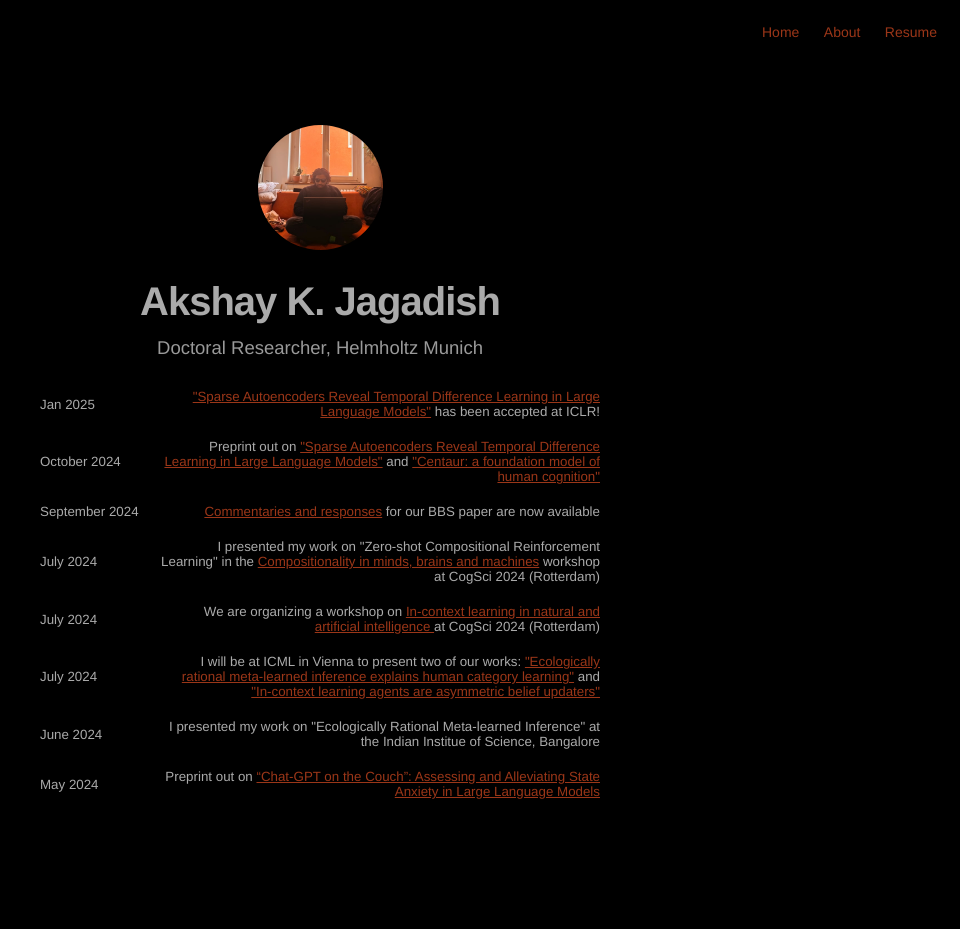
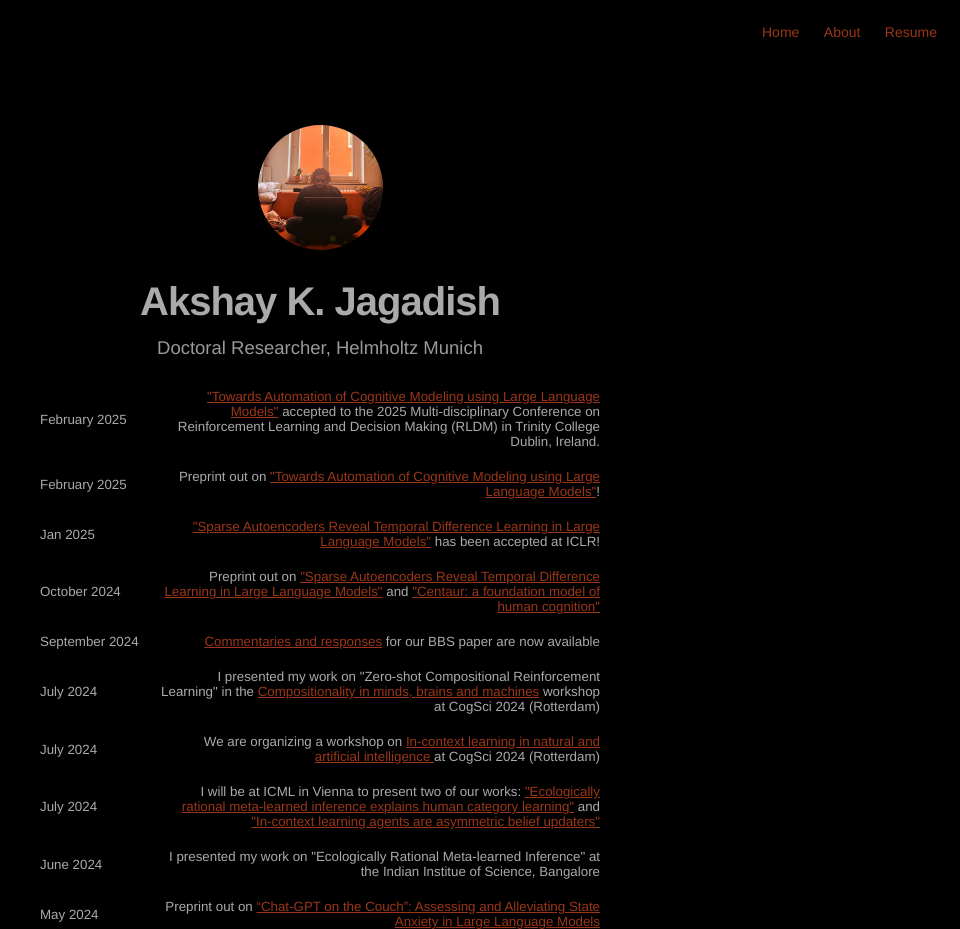
Before and after one commit to akjagadish/akjagadish.github.io, a Jekyll site: the page built from projects.html, in a window 1280 px wide. Shown: the whole page, without its empty margins (320-1280 px from the left). Built offline with Jekyll 4.4.1, drawn with Linux system fonts in a browser that asks for light colours; nearby versions of some CDN libraries; before the commit the page ends 900 px from its top, so only the background shows below that.

Commit message:
Update projects.html

```diff
--- a/projects.html
+++ b/projects.html
@@ -4,6 +4,20 @@ layout: page_projects
 ---
 <div style="margin-top: 30px; margin-bottom: 30px;"></div>
 <div style="display: flex; flex-direction: column; gap: 20px;">
+
+    <div style="display: flex; justify-content: space-between; align-items: center;">
+    <span style="flex-shrink: 0; text-align: left; font-size: smaller; width: 100px;">February 2025</span>
+    <span style="flex-grow: 1; text-align: right; font-size: smaller; margin-left: 20px;"> <a
+        href="https://arxiv.org/abs/2502.00879">"Towards Automation of Cognitive Modeling using Large Language Models"</a> accepted to the 2025 Multi-disciplinary Conference on Reinforcement Learning and Decision Making (RLDM) in Trinity College Dublin, Ireland.
+    </span>
+  </div>
+
+   <div style="display: flex; justify-content: space-between; align-items: center;">
+    <span style="flex-shrink: 0; text-align: left; font-size: smaller; width: 100px;">February 2025</span>
+    <span style="flex-grow: 1; text-align: right; font-size: smaller; margin-left: 20px;"> Preprint out on <a
+        href="https://arxiv.org/abs/2502.00879">"Towards Automation of Cognitive Modeling using Large Language Models"</a>!
+    </span>
+  </div>
 
     <div style="display: flex; justify-content: space-between; align-items: center;">
     <span style="flex-shrink: 0; text-align: left; font-size: smaller; width: 100px;">Jan 2025</span>
```
